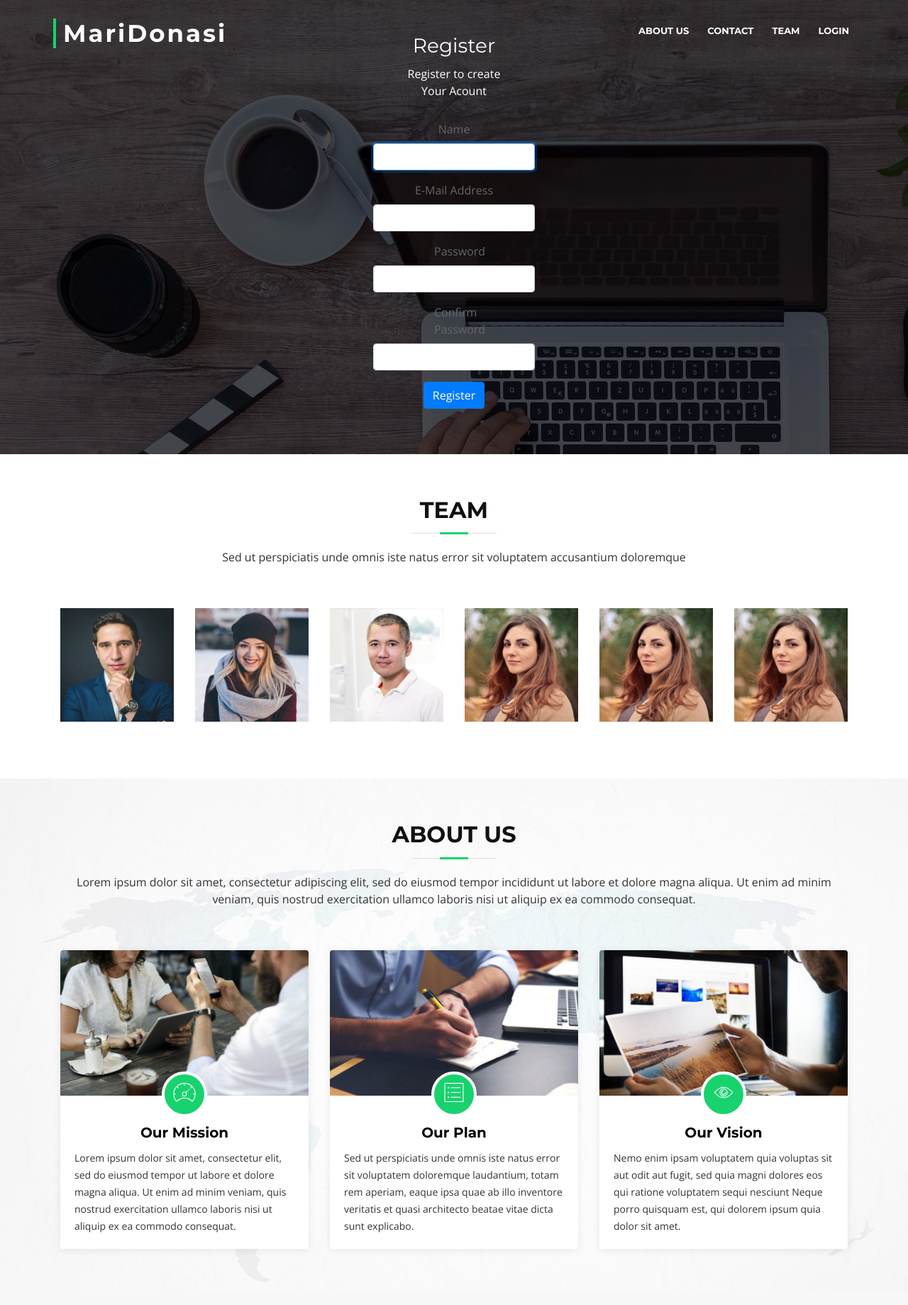
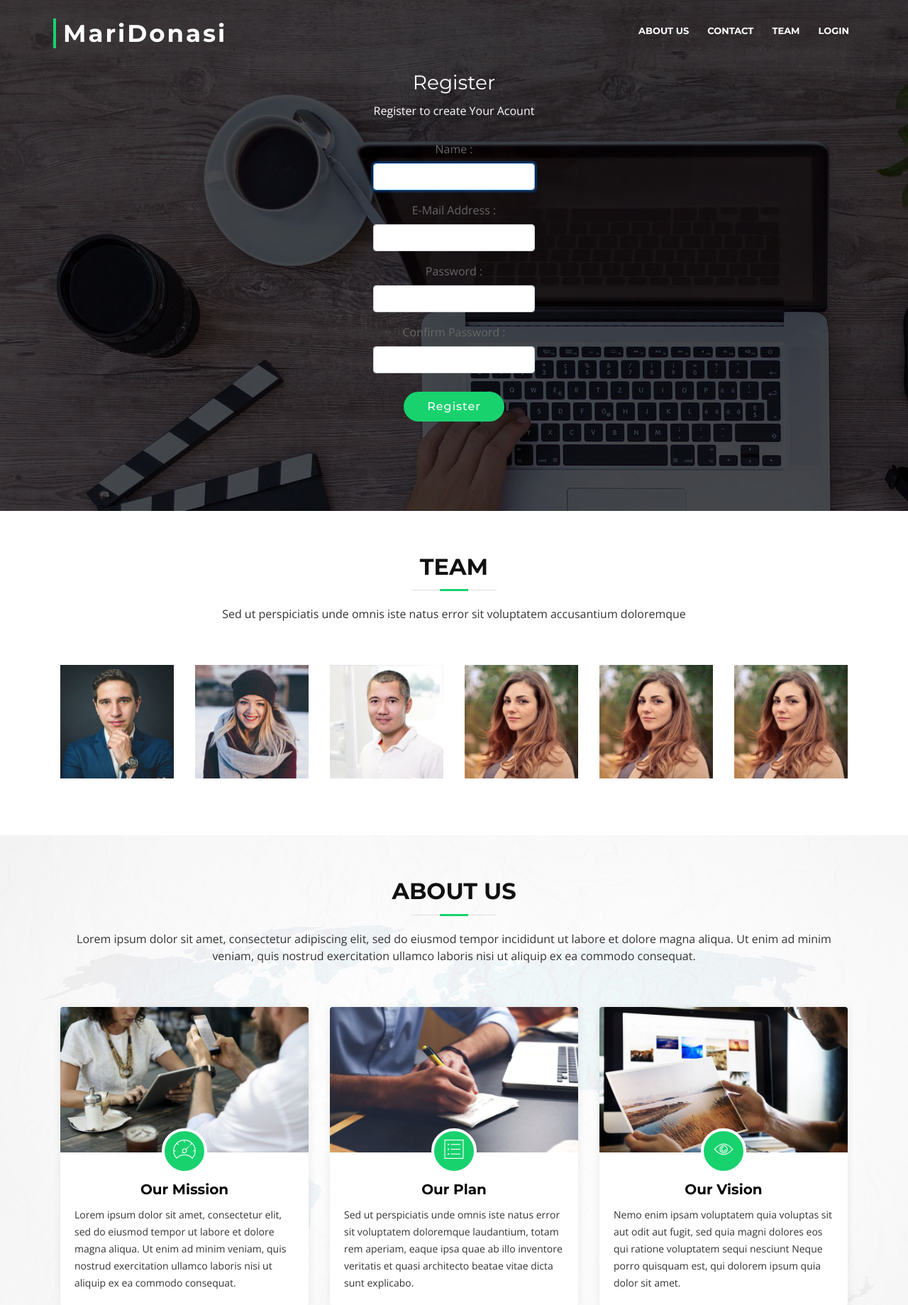
Before and after one commit to pandeNatayasa/MariDonasi, a WordPress theme: page /register in a window 1280 px wide. Shown: the top 1839 px of the page at 71% size. Run offline with PHP 8.4 and a stand-in for WordPress, Linux system fonts and the light colour scheme; the site name, menu and one post (Sample post) are stand-ins, and other content is empty; settings files or empty folders that the repository lacks are supplied; some web fonts are replaced.

Commit message:
update register

```diff
--- a/public/css/style.css
+++ b/public/css/style.css
@@ -293,6 +293,150 @@ h1, h2, h3, h4, h5, h6 {
 }
 
 #intro .btn-get-started:hover {
+  background: #fff;
+  color: #18d26e;
+}
+
+/*--------------------------------------------------------------
+# Intro Section for Register layout
+--------------------------------------------------------------*/
+#introo {
+  display: block;
+  width: 100%;
+  height: 90vh;
+  background: #000;
+}
+
+#introo .carousel-item {
+  width: 100%;
+  height: 90vh;
+  background-size: cover;
+  background-position: center;
+  background-repeat: no-repeat;
+}
+
+#introo .carousel-item::before {
+  content: '';
+  background-color: rgba(0, 0, 0, 0.7);
+  position: absolute;
+  height: 100%;
+  width: 100%;
+  top: 0;
+  right: 0;
+  left: 0;
+  bottom: 0;
+}
+
+#introo .carousel-container {
+  display: flex;
+  justify-content: center;
+  align-items: center;
+  position: absolute;
+  bottom: 0;
+  top: 0;
+  left: 0;
+  right: 0;
+}
+
+#introo .carousel-content {
+  text-align: center ;
+  align-items: center;
+}
+
+#introo h2 {
+  color: #fff;
+  margin-bottom: 30px;
+  font-size: 48px;
+  font-weight: 700;
+}
+
+@media (max-width: 768px) {
+  #introo h2 {
+    font-size: 28px;
+  }
+}
+
+#introo h3 {
+  width: 100%;
+  margin: 0 auto 10px auto;
+  color: #fff;
+}
+#introo p {
+  width: 100%;
+  /*margin: 0 auto 30px auto;*/
+  color: #fff;
+}
+
+@media (min-width: 1024px) {
+  #introo p {
+    width: 100%;
+  }
+}
+
+#introo .carousel-fade .carousel-inner .carousel-item {
+  -webkit-transition-property: opacity;
+  transition-property: opacity;
+}
+
+#introo .carousel-fade .carousel-inner .carousel-item,
+#introo .carousel-fade .carousel-inner .active.carousel-item-left,
+#introo .carousel-fade .carousel-inner .active.carousel-item-right {
+  opacity: 0;
+}
+
+#introo .carousel-fade .carousel-inner .active,
+#introo .carousel-fade .carousel-inner .carousel-item-next.carousel-item-left,
+#introo .carousel-fade .carousel-inner .carousel-item-prev.carousel-item-right {
+  opacity: 1;
+  transition: 0.5s;
+}
+
+#introo .carousel-fade .carousel-inner .carousel-item-next,
+#introo .carousel-fade .carousel-inner .carousel-item-prev,
+#introo .carousel-fade .carousel-inner .active.carousel-item-left,
+#introo .carousel-fade .carousel-inner .active.carousel-item-right {
+  left: 0;
+  -webkit-transform: translate3d(0, 0, 0);
+  transform: translate3d(0, 0, 0);
+}
+
+
+
+#introo .carousel-control-prev, #intro .carousel-control-next {
+  width: 100%;
+}
+
+@media (min-width: 1024px) {
+  #introo .carousel-control-prev, #intro .carousel-control-next {
+    width: 100%;
+  }
+}
+
+#introo .carousel-control-next-icon, #intro .carousel-control-prev-icon {
+  background: none;
+  font-size: 32px;
+  line-height: 1;
+}
+
+#introo .carousel-indicators li {
+  cursor: pointer;
+}
+
+#introo .btn-get-started {
+  font-family: "Montserrat", sans-serif;
+  font-weight: 500;
+  font-size: 16px;
+  letter-spacing: 1px;
+  display: inline-block;
+  padding: 8px 32px;
+  border-radius: 50px;
+  transition: 0.5s;
+  margin: 10px;
+  color: #fff;
+  background: #18d26e;
+}
+
+#introo .btn-get-started:hover {
   background: #fff;
   color: #18d26e;
 }
--- a/resources/views/auth/register.blade.php
+++ b/resources/views/auth/register.blade.php
@@ -81,9 +81,9 @@
   <!--==========================
     Intro Section
   ============================-->
-  <section id="intro">
-    <div class="intro-container">
-      <div id="introCarousel">
+  <section id="introo">
+    <div class="introo-container">
+      <div id="introoCarousel">
 
         <ol class="carousel-indicators"></ol>
 
@@ -105,7 +105,7 @@
 
                           <div class="form-group{{ $errors->has('name') ? ' has-error' : '' }}">
                             <center>
-                              <label for="name" class="col-md-12 control-label">Name</label>
+                              <label for="name" class="col-md-12 control-label">Name :</label>
                             </center>
 
                             <div class="col-md-12">
@@ -122,7 +122,7 @@
                           </div>
                           <div class="form-group{{ $errors->has('email') ? ' has-error' : '' }}">
                             <center>
-                              <label for="email" class="col-md-12 control-label">E-Mail Address</label>
+                              <label for="email" class="col-md-12 control-label">E-Mail Address :</label>
                             </center>
                             <div class="col-md-12">
                               <center>
@@ -138,7 +138,7 @@
 
                           <div class="form-group{{ $errors->has('password') ? ' has-error' : '' }}">
                             <center>
-                              <label for="password" class="col-md-4 control-label">Password</label>
+                              <label for="password" class="col-md-12 control-label">Password :</label>
                             </center>
                               <div class="col-md-12">
                                 <center>
@@ -154,7 +154,7 @@
 
                             <div class="form-group">
                               <center>
-                                <label for="password-confirm" class="col-md-4 control-label">Confirm Password</label>
+                                <label for="password-confirm" class="col-md-12 control-label">Confirm Password :</label>
                               </center>
                               <div class="col-md-12">
                                   <input id="password-confirm" type="password" class="form-control" name="password_confirmation" required>
@@ -163,7 +163,7 @@
 
                             <div class="form-group">
                               <div class="col-md-12 col-md-offset-4">
-                                  <button type="submit" class="btn btn-primary">
+                                  <button type="submit" class="btn btn-get-started">
                                       Register
                                   </button>
                               </div>
```
